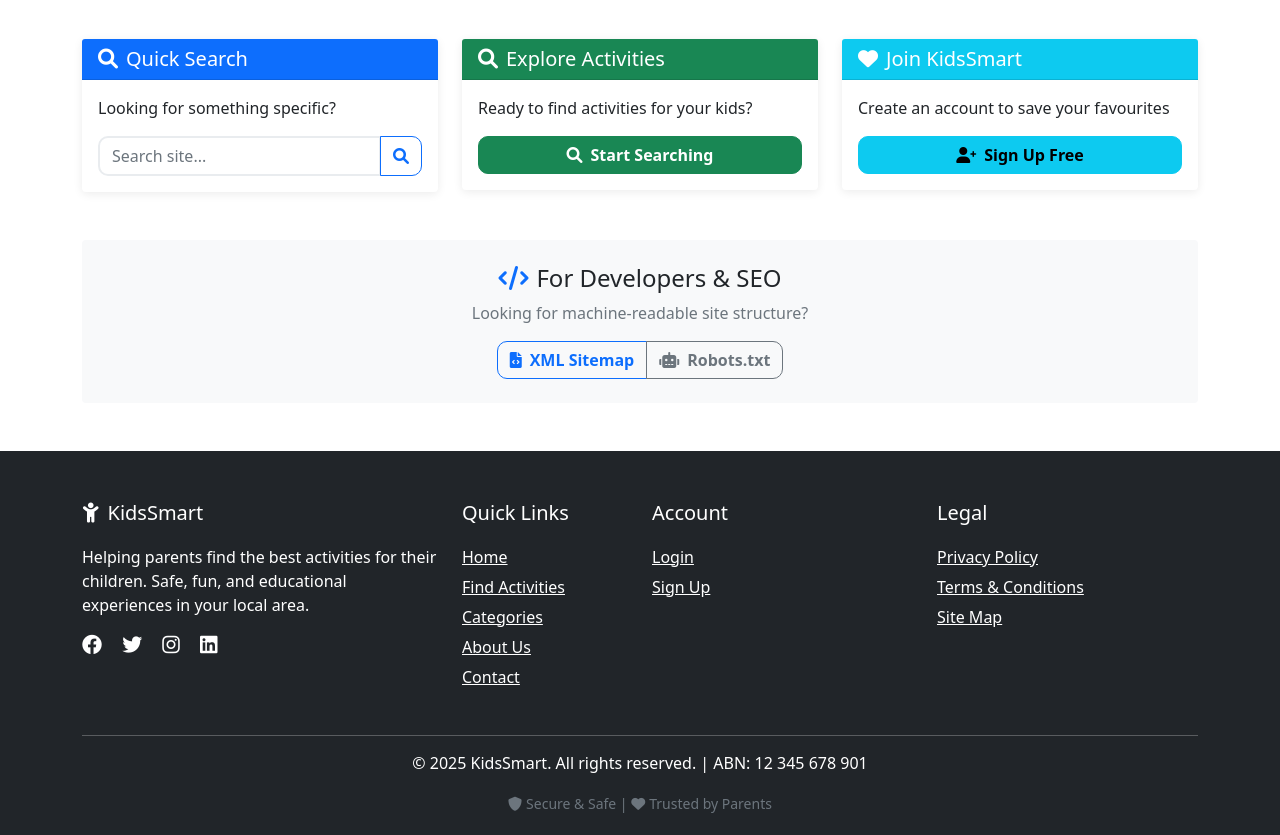
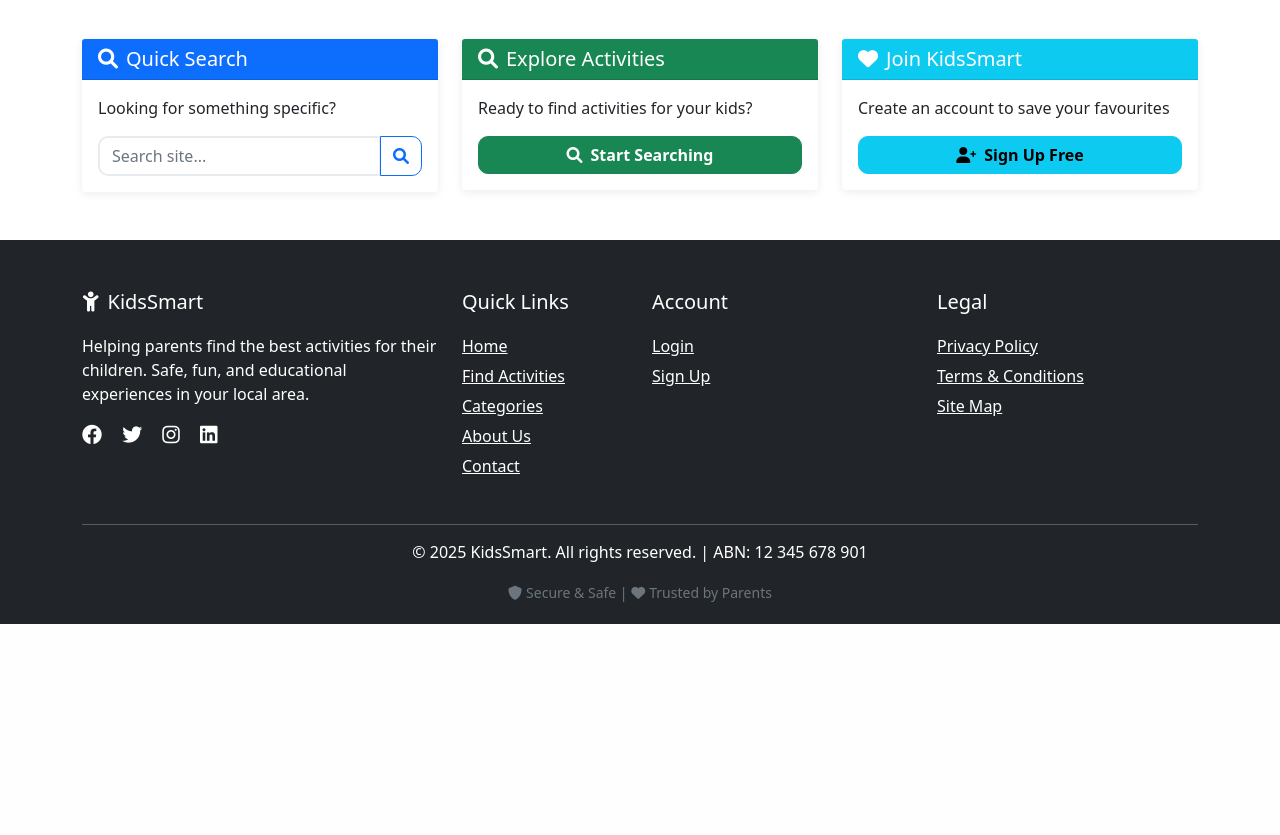
Before and after one commit to ariqfitri/NITCapstone, a PHP site: page /sitemap.php in a window 1280 px wide. Shown: the part 953-1788 px from the top of the page. After the commit the page ends 1577 px from the top, so only its background shows below. Run offline with PHP 8.4, Linux system fonts and the light colour scheme.

Commit message:
Fixing site

```diff
--- a/website/alt_php_templates/sitemap.php
+++ b/website/alt_php_templates/sitemap.php
@@ -226,20 +226,6 @@ require_once 'config/auth.php';
                 </div>
             </div>
         </div>
-
-        <!-- XML Sitemap -->
-        <div class="text-center mt-5 p-4 bg-light rounded">
-            <h4><i class="fas fa-code text-primary me-2"></i>For Developers & SEO</h4>
-            <p class="text-muted mb-3">Looking for machine-readable site structure?</p>
-            <div class="btn-group" role="group">
-                <a href="/sitemap.xml" class="btn btn-outline-primary">
-                    <i class="fas fa-file-code me-2"></i>XML Sitemap
-                </a>
-                <a href="/robots.txt" class="btn btn-outline-secondary">
-                    <i class="fas fa-robot me-2"></i>Robots.txt
-                </a>
-            </div>
-        </div>
     </main>
 
     <?php include 'includes/footer.php'; ?>
```
